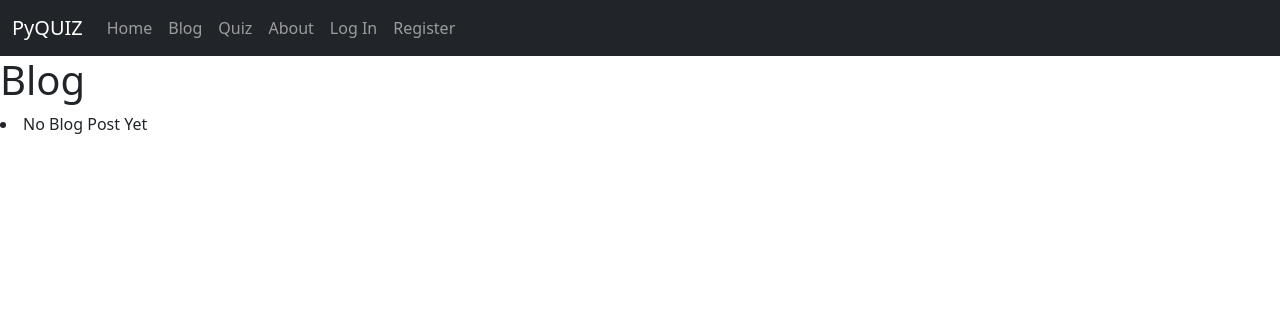
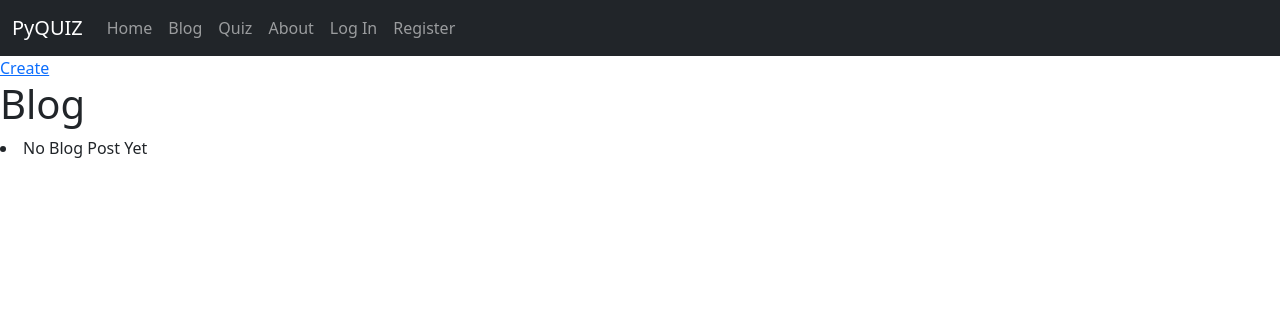
Before and after one commit to kghudgens/Study-Wise, a Django app: page /blog/ in a window 1280 px wide. Shown: the top 316 px of the page. Run offline with Django 3.2, Linux system fonts and the light colour scheme; data that the repository does not hold is empty; some libraries are stand-ins or nearby versions.

Commit message:
added empty link for create view

```diff
--- a/pyquiz/blog/templates/blog/blog.html
+++ b/pyquiz/blog/templates/blog/blog.html
@@ -1,9 +1,8 @@
 {%extends "blog/base.html"%}
 
 {%block content%}
-<h1>Blog
-
-</h1>
+<a href="#">Create</a>
+<h1>Blog</h1>
 
 {% for post in object_list%}
 <li>{{post.title}} {{post.author}}</li>
```
